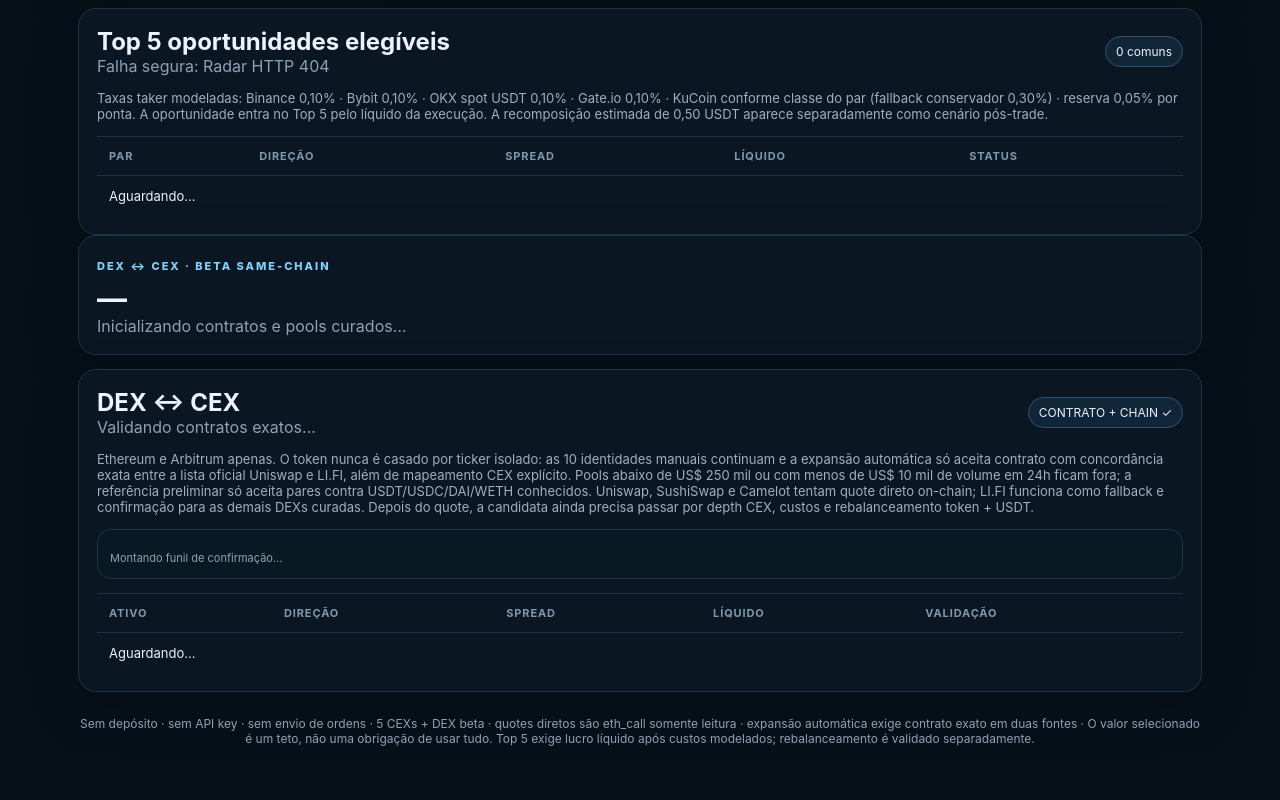
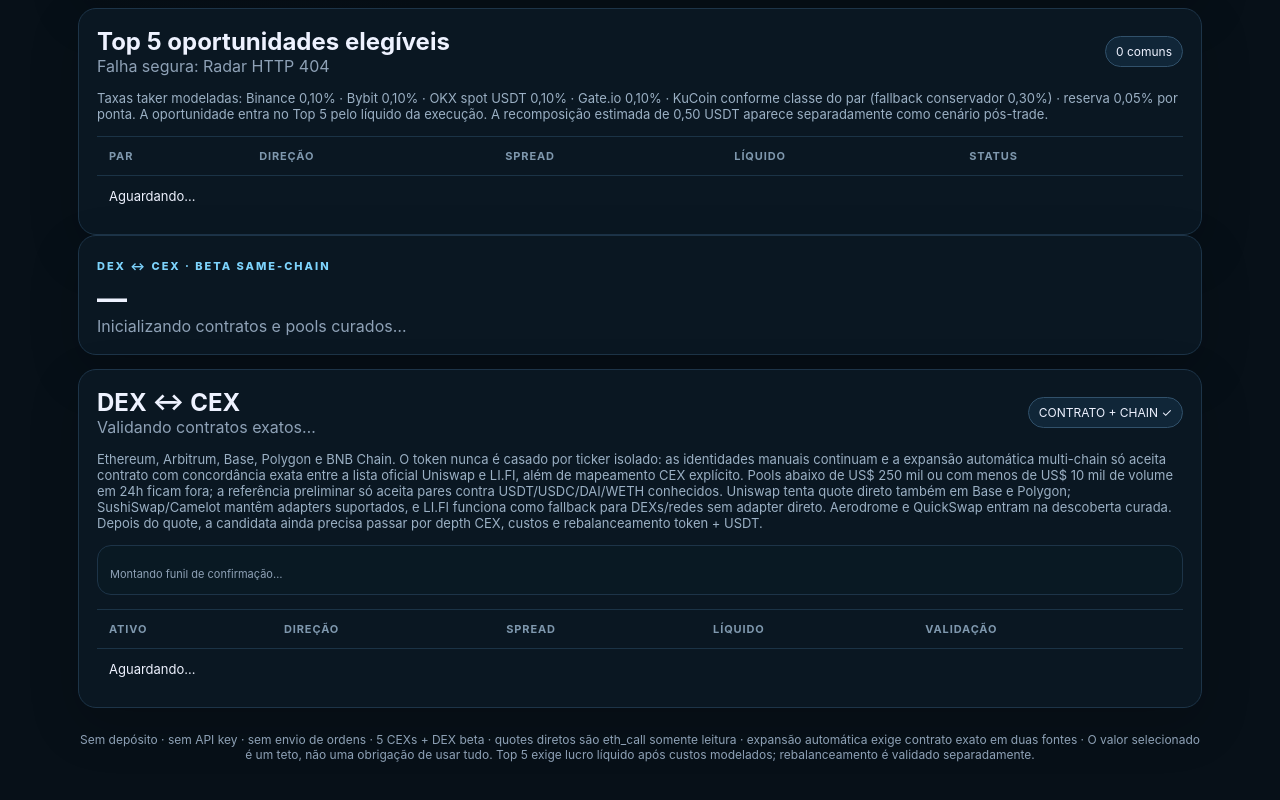
Before and after one commit to Carlosbraga436/bot_arbitragem, a website: page public/index.html in a window 1280 px wide. Shown: the part 656-1456 px from the top of the page. Drawn offline with Linux system fonts and the light colour scheme; no server answers.

Commit message:
ui: explain CP23 multi-chain coverage

```diff
--- a/public/index.html
+++ b/public/index.html
@@ -45,7 +45,7 @@
 
     <section class="card">
       <div class="sectionHead"><div><h2 id="dexTableTitle">DEX ↔ CEX</h2><p id="dexSummary">Validando contratos exatos…</p></div><div class="badge">CONTRATO + CHAIN ✓</div></div>
-      <div class="costs">Ethereum e Arbitrum apenas. O token nunca é casado por ticker isolado: as 10 identidades manuais continuam e a expansão automática só aceita contrato com concordância exata entre a lista oficial Uniswap e LI.FI, além de mapeamento CEX explícito. Pools abaixo de US$ 250 mil ou com menos de US$ 10 mil de volume em 24h ficam fora; a referência preliminar só aceita pares contra USDT/USDC/DAI/WETH conhecidos. Uniswap, SushiSwap e Camelot tentam quote direto on-chain; LI.FI funciona como fallback e confirmação para as demais DEXs curadas. Depois do quote, a candidata ainda precisa passar por depth CEX, custos e rebalanceamento token + USDT.</div>
+      <div class="costs">Ethereum, Arbitrum, Base, Polygon e BNB Chain. O token nunca é casado por ticker isolado: as identidades manuais continuam e a expansão automática multi-chain só aceita contrato com concordância exata entre a lista oficial Uniswap e LI.FI, além de mapeamento CEX explícito. Pools abaixo de US$ 250 mil ou com menos de US$ 10 mil de volume em 24h ficam fora; a referência preliminar só aceita pares contra USDT/USDC/DAI/WETH conhecidos. Uniswap tenta quote direto também em Base e Polygon; SushiSwap/Camelot mantêm adapters suportados, e LI.FI funciona como fallback para DEXs/redes sem adapter direto. Aerodrome e QuickSwap entram na descoberta curada. Depois do quote, a candidata ainda precisa passar por depth CEX, custos e rebalanceamento token + USDT.</div>
       <div id="dexFunnel" class="funnel"><div class="funnelReasons">Montando funil de confirmação…</div></div>
       <div class="tableWrap"><table><thead><tr><th>Ativo</th><th>Direção</th><th>Spread</th><th>Líquido</th><th>Validação</th></tr></thead><tbody id="dexRows"><tr><td colspan="5">Aguardando…</td></tr></tbody></table></div>
     </section>
```
